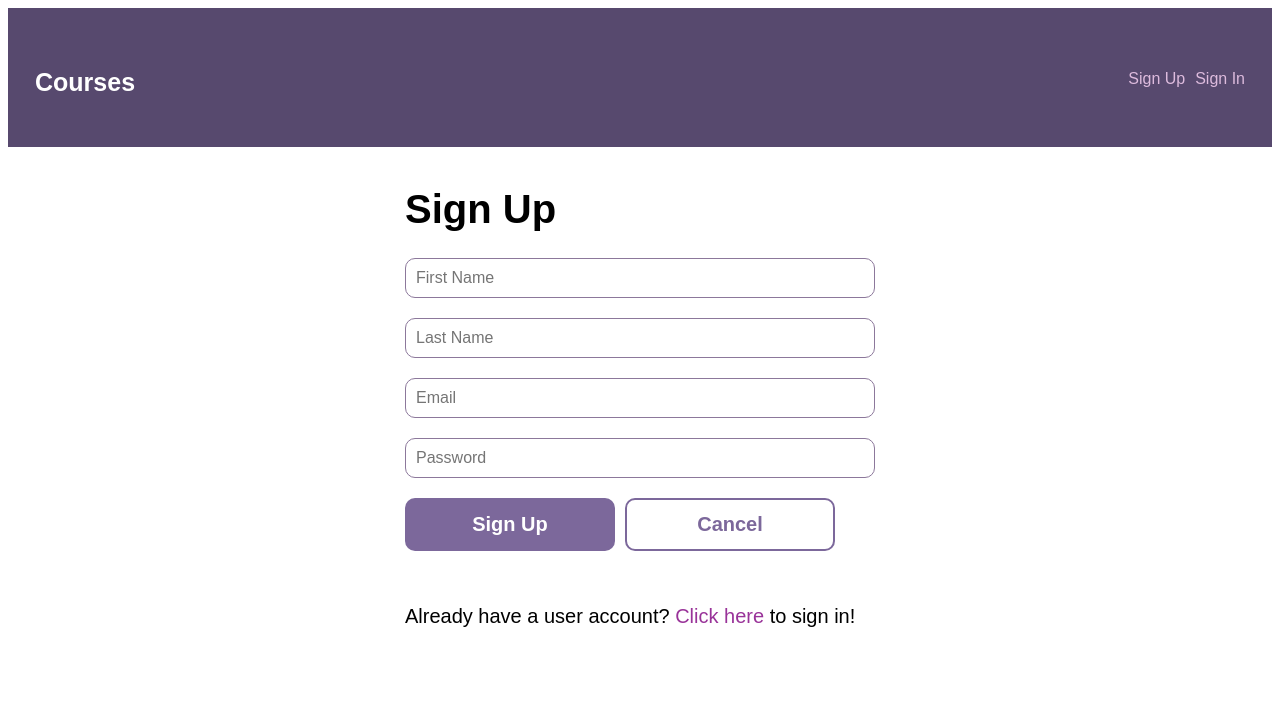
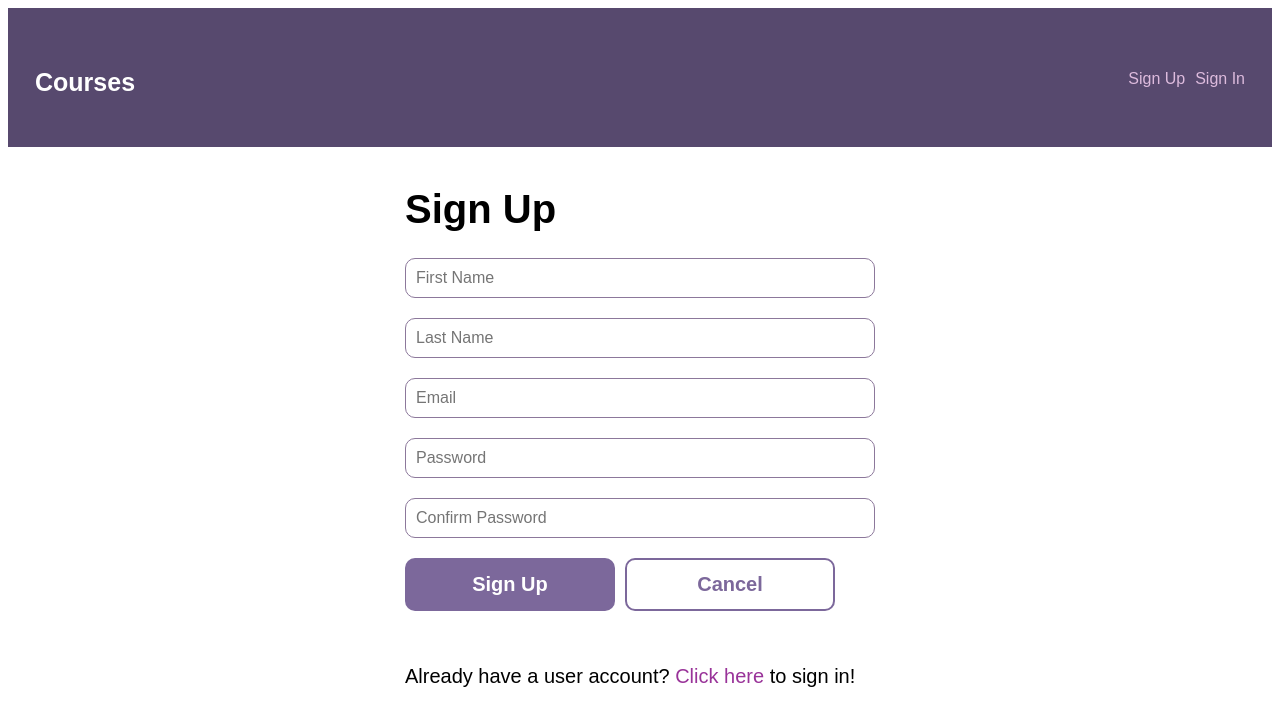
Before and after one commit to marinaharrison/Techdegree-Final-Project, a React (Create React App) app in the folder client/: page /signup in a window 1280 px wide. Shown: the top 726 px of the page. Built offline with nearby package versions, Linux system fonts and the light colour scheme.

Commit message:
updated confirm pass

```diff
--- a/client/src/components/UserSignUp.js
+++ b/client/src/components/UserSignUp.js
@@ -60,6 +60,13 @@ class UserSignUp extends Component {
                   value={password}
                   onChange={this.change}
                   placeholder="Password" />
+                <input
+                  id="confirmPassword"
+                  name="confirmPassword"
+                  type="password"
+                  value={password}
+                  onChange={this.change}
+                  placeholder="Confirm Password" />
               </React.Fragment>
             )} />
           <p>
```
Also changed, not shown: 1 other file (tests, documents, lock files or other folders).
